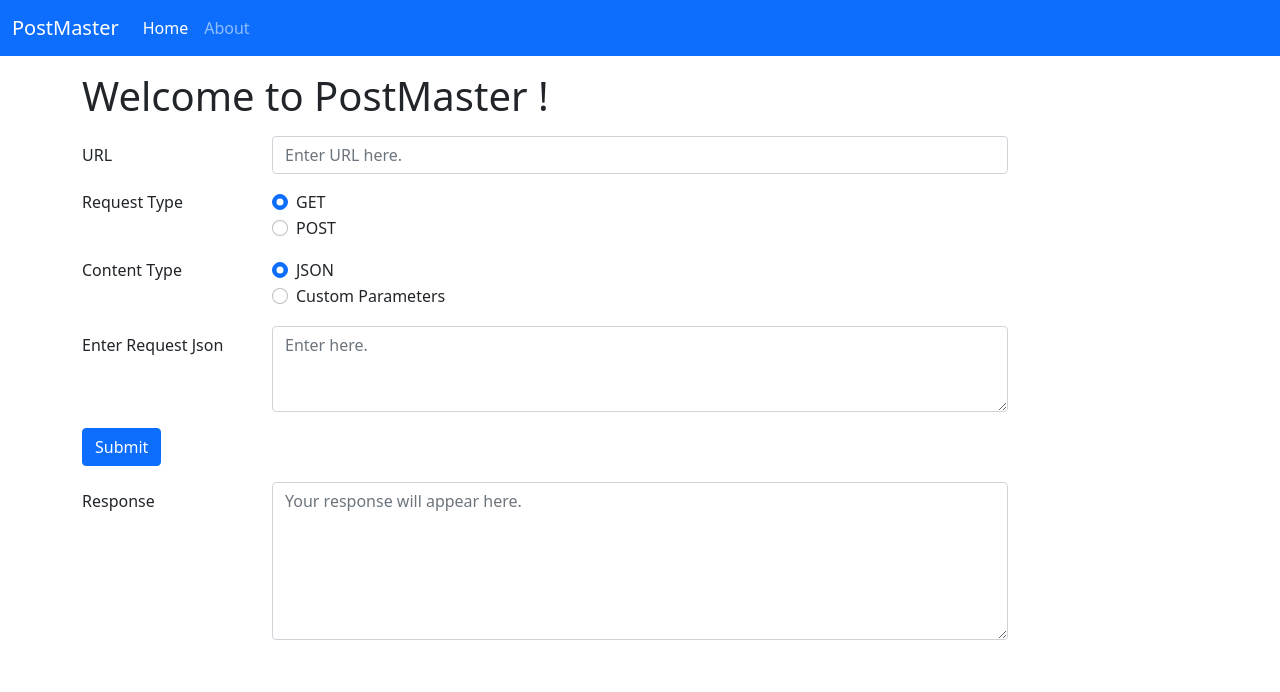
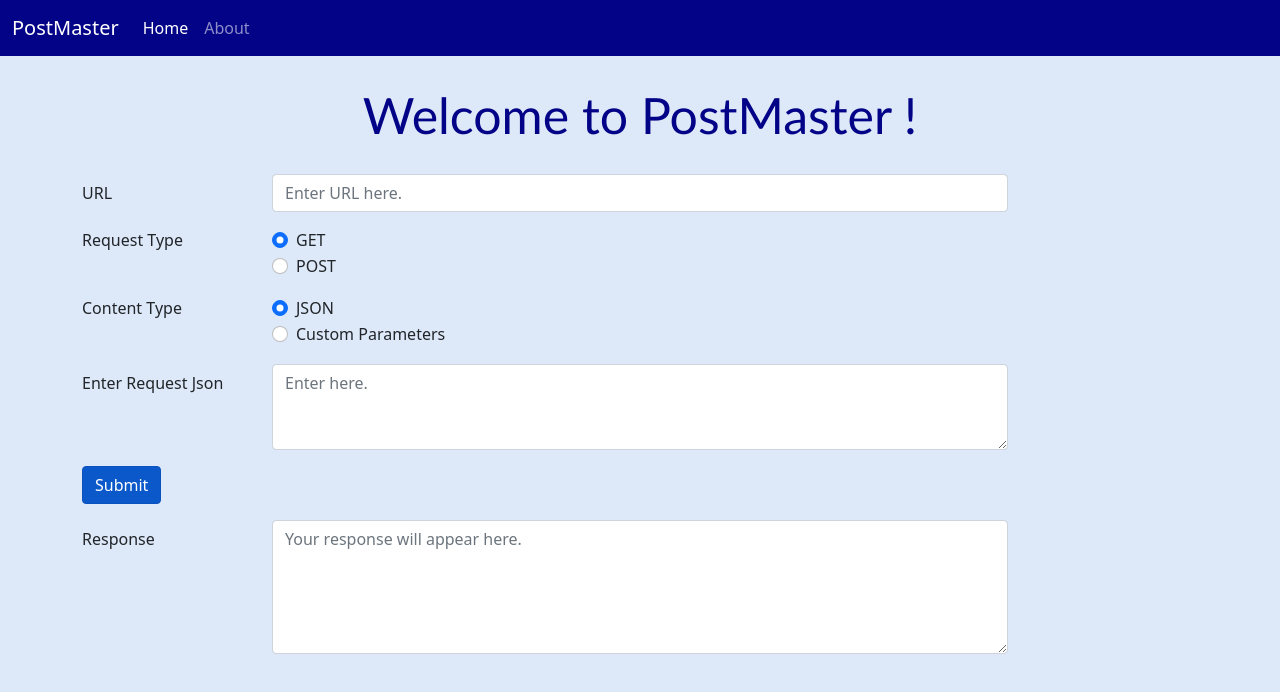
Before and after one commit to AishwaryaAtWork/PostMaster, a plain HTML site: page index.html in a window 1280 px wide. Drawn offline with nearby package versions, Linux system fonts and the light colour scheme.

Commit message:
UI enhanced

```diff
--- /dev/null
+++ b/index.css
@@ -0,0 +1,18 @@
+/* Changing heading color and font */
+div h1{
+    color: rgb(3, 3, 135);
+    text-align: center;
+    padding: 13px 1px;
+    font-family:'Gill Sans', 'Gill Sans MT', Calibri, 'Trebuchet MS', sans-serif;
+    font-size: 50px;
+}
+
+/* Changing background color */
+.background{
+    background-color: rgb(221, 232, 248);
+}
+
+/* Changing navbar color */
+.bg-color{
+    background-color:rgb(3, 3, 135) ;
+}
--- a/index.html
+++ b/index.html
@@ -6,15 +6,18 @@
     <meta charset="utf-8">
     <meta name="viewport" content="width=device-width, initial-scale=1">
 
+    <link rel="stylesheet" href="index.css">
+
     <!-- Bootstrap CSS -->
     <link href="https://cdn.jsdelivr.net/npm/bootstrap@5.0.2/dist/css/bootstrap.min.css" rel="stylesheet"
         integrity="sha384-EVSTQN3/azprG1Anm3QDgpJLIm9Nao0Yz1ztcQTwFspd3yD65VohhpuuCOmLASjC" crossorigin="anonymous">
 
-    <title>PostMaster</title>
+    <title>PostMaster | Creating Get/Post Request</title>
 </head>
+<body class="background">
 
-<body>
-    <nav class="navbar navbar-expand-lg navbar-dark bg-primary">
+    <div >
+        <nav class="navbar navbar-expand-lg navbar-dark bg-color">
             <div class="container-fluid">
                 <a class="navbar-brand" href="#">PostMaster</a>
                 <button class="navbar-toggler" type="button" data-bs-toggle="collapse" data-bs-target="#navbarText"
@@ -34,6 +37,7 @@
             </div>
         </nav>
 
+        <div >
             <div class="container">
                 <h1 class="my-3">Welcome to PostMaster !</h1>
             </div>
@@ -117,7 +121,7 @@
                 <!-- Submit button which will trigger fetch api -->
                 <div class="my-3" id="jsonBox">
                     <div class="col-sm-8">
-                <button type="button" id="submit" class="btn btn-primary">Submit</button>
+                        <button type="button" id="submit" class="btn btn-primary active">Submit</button>
                     </div>
                 </div>
 
@@ -127,7 +131,9 @@
                         <label for="response" class="col-sm-2 col-form-label">Response </label>
                         <div class="col-sm-8">
                             <textarea class="form-control" placeholder="Your response will appear here." value="" id="response"
-                        rows="6"></textarea>
+                                rows="5"></textarea>
+                        </div>
+                    </div>
                 </div>
             </div>
         </div>
@@ -145,6 +151,8 @@
         <script src="https://cdn.jsdelivr.net/npm/@popperjs/core@2.9.2/dist/umd/popper.min.js" integrity="sha384-IQsoLXl5PILFhosVNubq5LC7Qb9DXgDA9i+tQ8Zj3iwWAwPtgFTxbJ8NT4GN1R8p" crossorigin="anonymous"></s>
         <script src="https://cdn.jsdelivr.net/npm/bootstrap@5.0.2/dist/js/bootstrap.min.js" integrity="sha384-cVKIPhGWiC2Al4u+LWgxfKTRIcfu0JTxR+EQDz/bgldoEyl4H0zUF0QKbrJ0EcQF" crossorigin="anonymous"></script>
         -->
+
+
 </body>
 
 </html>
--- a/index.js
+++ b/index.js
@@ -1,5 +1,3 @@
-console.log("enter"
-)
 //Utility funnctions:-
 // 1.Utility funnction to get DOM from string
 function getElementFromString(string){
```
Lines whose indentation alone changed are shown as unchanged.
